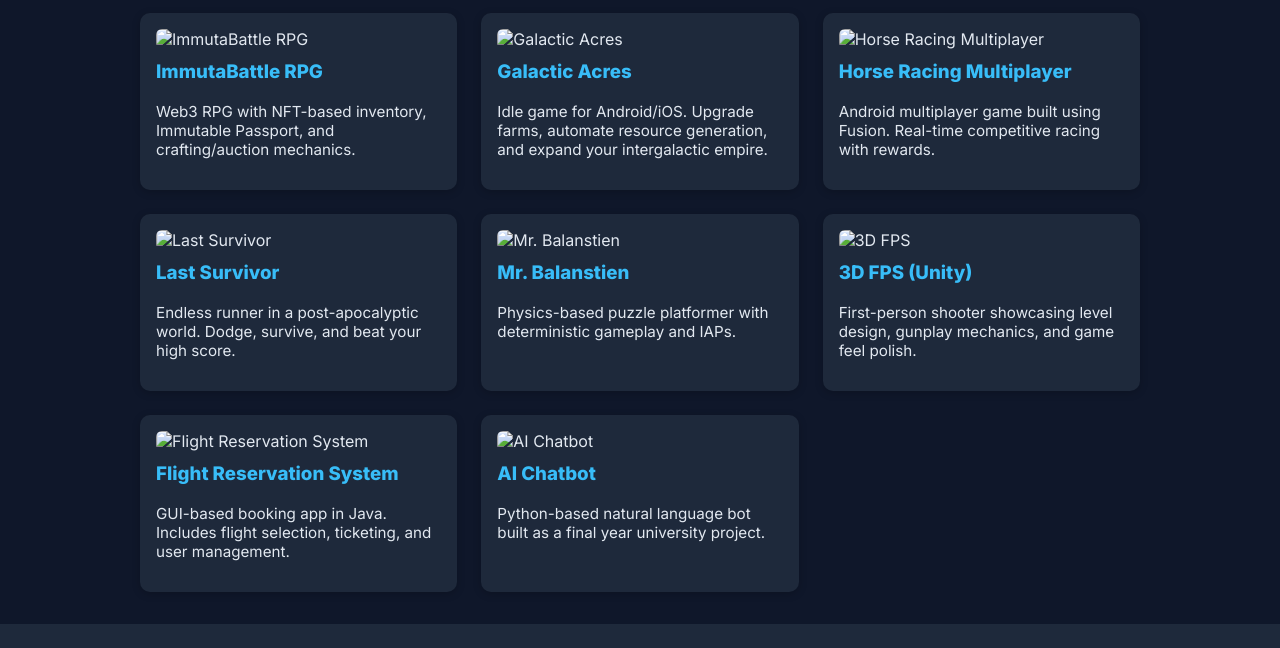
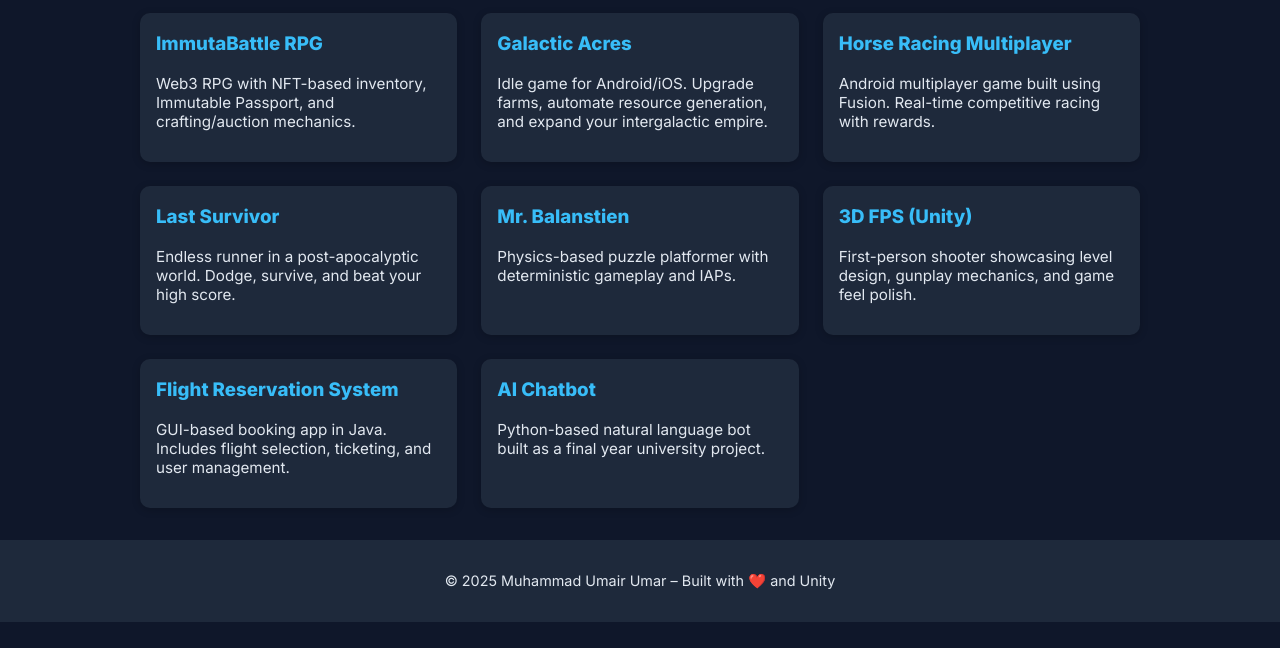
Before and after one commit to UmairUmar-Dev/portfolio, a plain HTML site: page index.html in a window 1280 px wide. Shown: the part 570-1218 px from the top of the page. After the commit the page ends 1192 px from the top, so only its background shows below. Drawn offline with Linux system fonts and the light colour scheme.

Commit message:
Portfolio

```diff
--- a/index.html
+++ b/index.html
@@ -95,11 +95,12 @@
       transform: scale(1.02);
     }
 
-    .card img {
+    /* Commented out image styles for now */
+    /* .card img {
       width: 100%;
       border-radius: 6px;
       margin-bottom: 0.5rem;
-    }
+    } */
 
     .card h3 {
       margin-top: 0.2rem;
@@ -163,49 +164,49 @@
   <div class="project-grid">
 
     <div class="card">
-      <img src="assets/img/immutabattle.jpg" alt="ImmutaBattle RPG">
+      <!-- <img src="assets/img/immutabattle.jpg" alt="ImmutaBattle RPG"> -->
       <h3>ImmutaBattle RPG</h3>
       <p>Web3 RPG with NFT-based inventory, Immutable Passport, and crafting/auction mechanics.</p>
     </div>
 
     <div class="card">
-      <img src="assets/img/galactic-acres.jpg" alt="Galactic Acres">
+      <!-- <img src="assets/img/galactic-acres.jpg" alt="Galactic Acres"> -->
       <h3>Galactic Acres</h3>
       <p>Idle game for Android/iOS. Upgrade farms, automate resource generation, and expand your intergalactic empire.</p>
     </div>
 
     <div class="card">
-      <img src="assets/img/horse-racing.jpg" alt="Horse Racing Multiplayer">
+      <!-- <img src="assets/img/horse-racing.jpg" alt="Horse Racing Multiplayer"> -->
       <h3>Horse Racing Multiplayer</h3>
       <p>Android multiplayer game built using Fusion. Real-time competitive racing with rewards.</p>
     </div>
 
     <div class="card">
-      <img src="assets/img/last-survivor.jpg" alt="Last Survivor">
+      <!-- <img src="assets/img/last-survivor.jpg" alt="Last Survivor"> -->
       <h3>Last Survivor</h3>
       <p>Endless runner in a post-apocalyptic world. Dodge, survive, and beat your high score.</p>
     </div>
 
     <div class="card">
-      <img src="assets/img/mr-balanstien.jpg" alt="Mr. Balanstien">
+      <!-- <img src="assets/img/mr-balanstien.jpg" alt="Mr. Balanstien"> -->
       <h3>Mr. Balanstien</h3>
       <p>Physics-based puzzle platformer with deterministic gameplay and IAPs.</p>
     </div>
 
     <div class="card">
-      <img src="assets/img/fps.jpg" alt="3D FPS">
+      <!-- <img src="assets/img/fps.jpg" alt="3D FPS"> -->
       <h3>3D FPS (Unity)</h3>
       <p>First-person shooter showcasing level design, gunplay mechanics, and game feel polish.</p>
     </div>
 
     <div class="card">
-      <img src="assets/img/flight-system.jpg" alt="Flight Reservation System">
+      <!-- <img src="assets/img/flight-system.jpg" alt="Flight Reservation System"> -->
       <h3>Flight Reservation System</h3>
       <p>GUI-based booking app in Java. Includes flight selection, ticketing, and user management.</p>
     </div>
 
     <div class="card">
-      <img src="assets/img/ai-chatbot.jpg" alt="AI Chatbot">
+      <!-- <img src="assets/img/ai-chatbot.jpg" alt="AI Chatbot"> -->
       <h3>AI Chatbot</h3>
       <p>Python-based natural language bot built as a final year university project.</p>
     </div>
```
